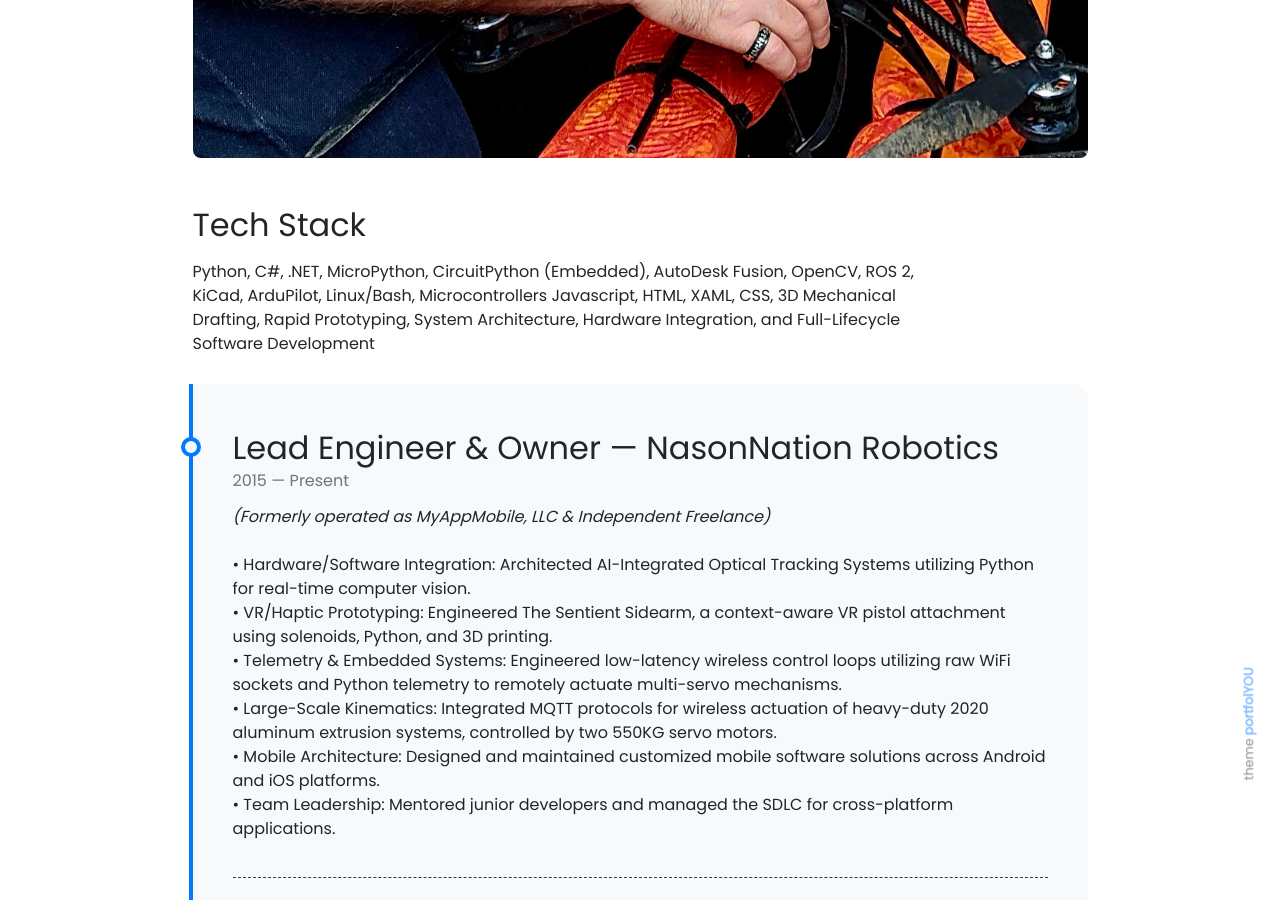
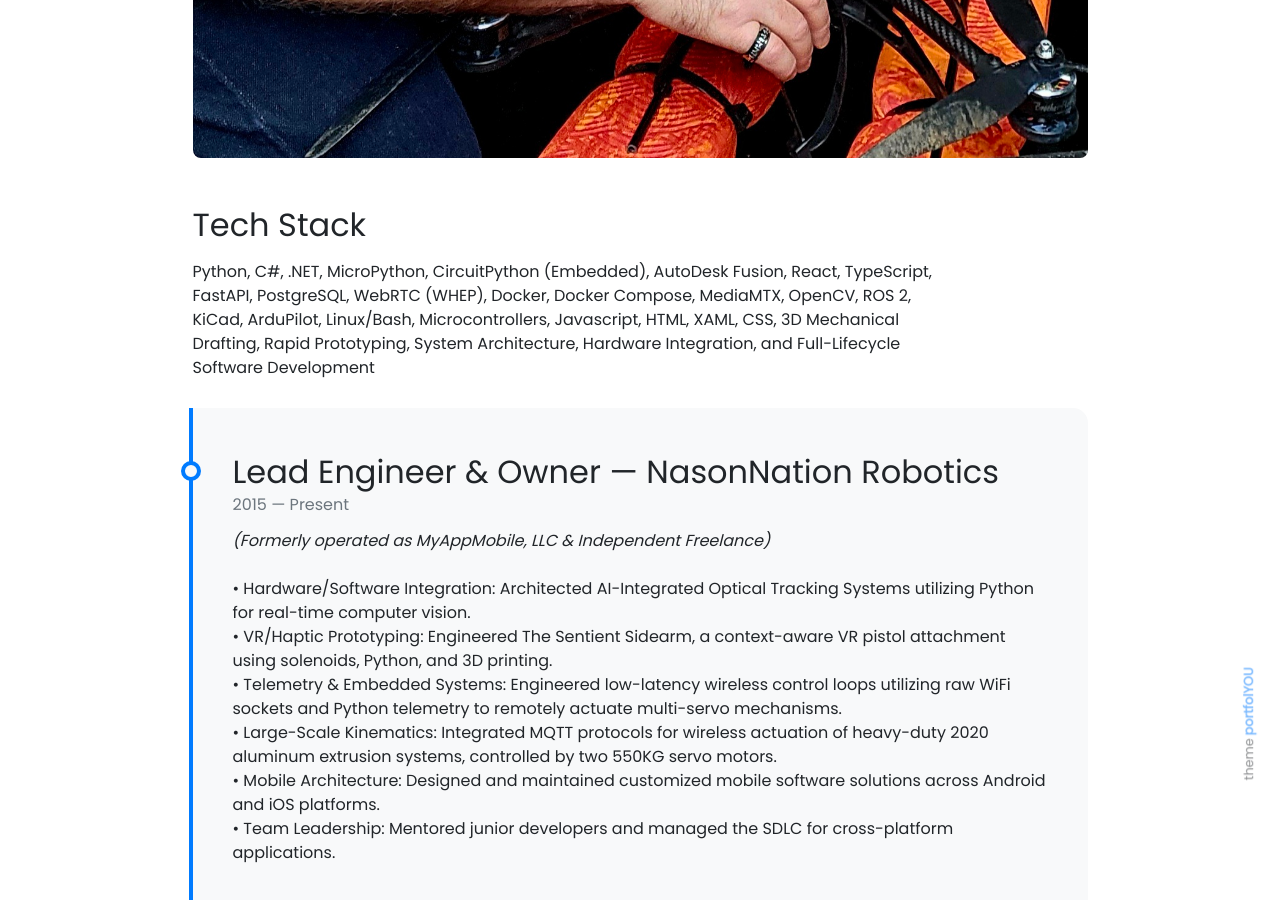
Before and after one commit to mistabowhunta/github.io, a Jekyll site: the page built from pages/about.md, in a window 1280 px wide and 900 px high, scrolled down 1286 px. Built offline with Jekyll 4.4.1, drawn with Linux system fonts in a browser that asks for light colours.

Commit message:
Update skills.yml

```diff
--- a/_data/skills.yml
+++ b/_data/skills.yml
@@ -1 +1 @@
-- name: Python, C#, .NET, MicroPython, CircuitPython (Embedded), AutoDesk Fusion, OpenCV, ROS 2, KiCad, ArduPilot, Linux/Bash, Microcontrollers Javascript, HTML, XAML, CSS, 3D Mechanical Drafting, Rapid Prototyping, System Architecture, Hardware Integration, and Full-Lifecycle Software Development
+- name: Python, C#, .NET, MicroPython, CircuitPython (Embedded), AutoDesk Fusion, React, TypeScript, FastAPI, PostgreSQL, WebRTC (WHEP), Docker, Docker Compose, MediaMTX, OpenCV, ROS 2, KiCad, ArduPilot, Linux/Bash, Microcontrollers, Javascript, HTML, XAML, CSS, 3D Mechanical Drafting, Rapid Prototyping, System Architecture, Hardware Integration, and Full-Lifecycle Software Development
```
